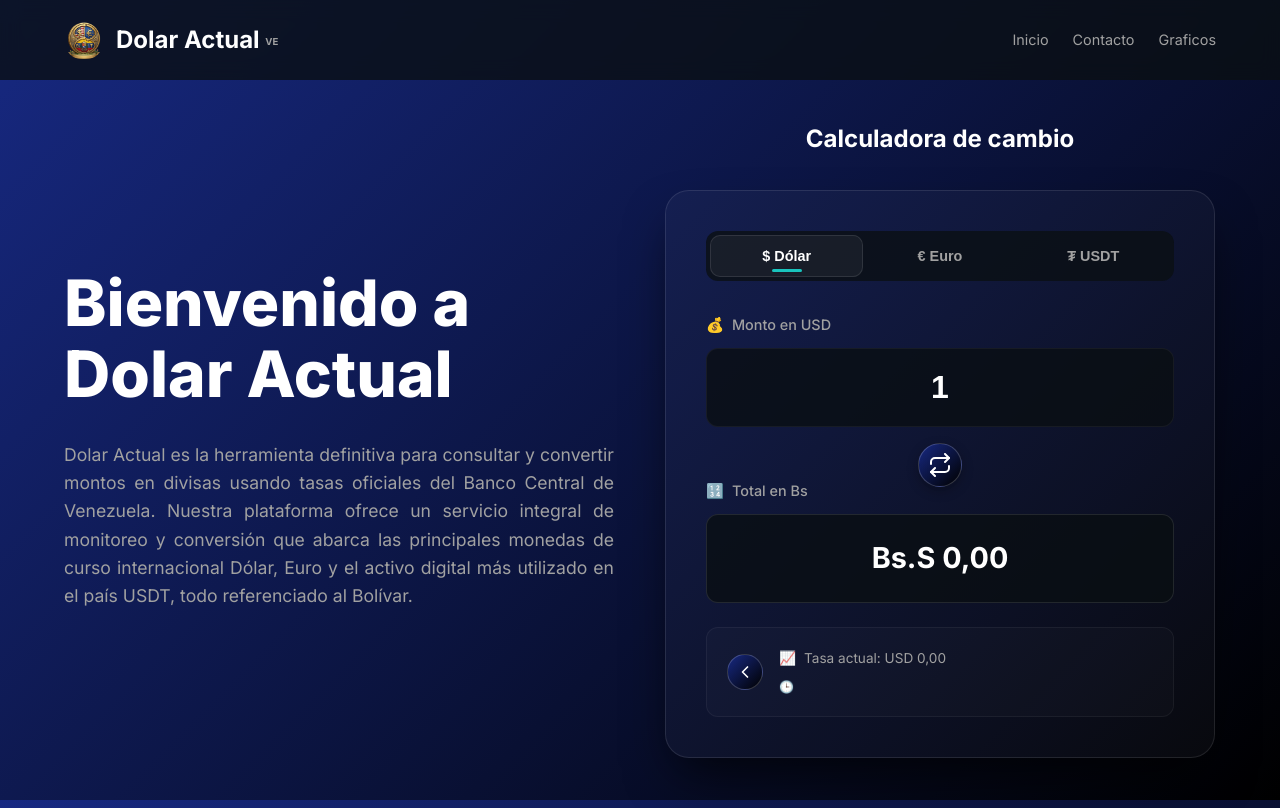
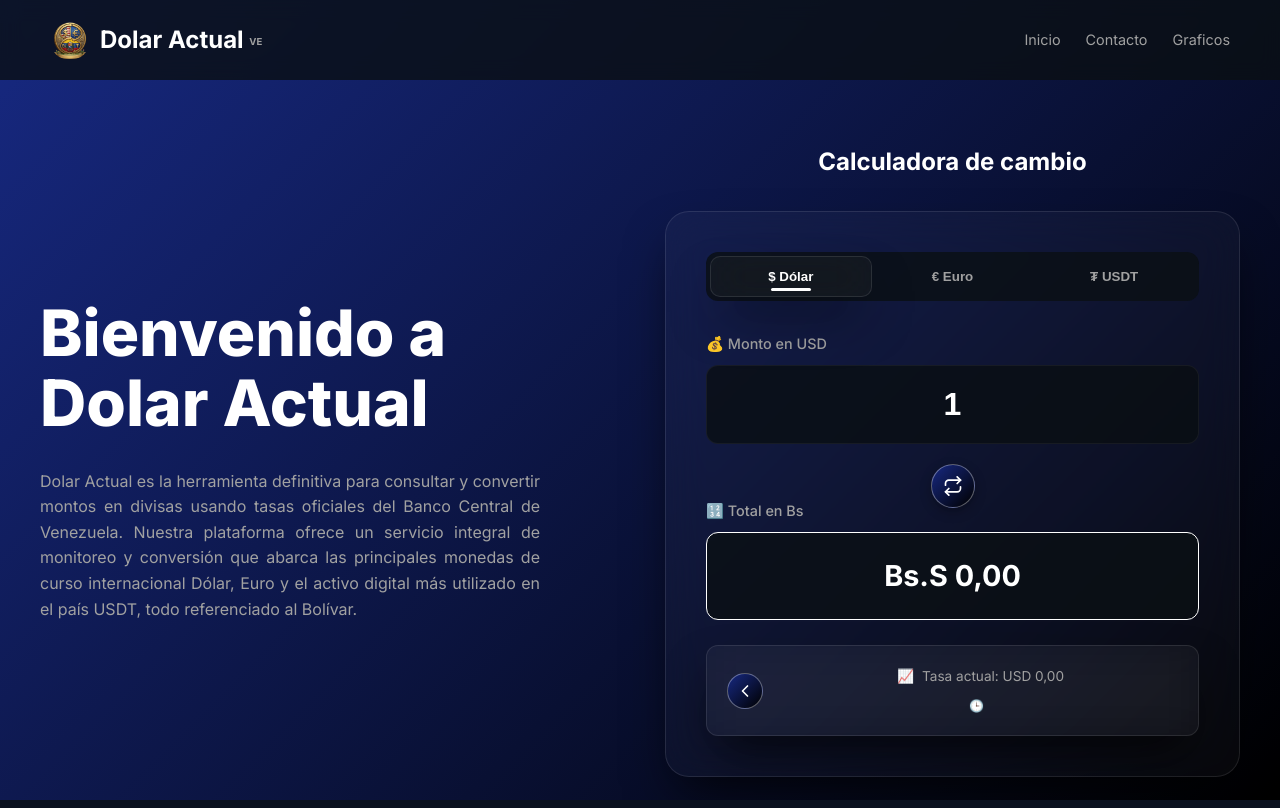
Before and after one commit to Nelson-debug00/telegram_bot, a Flask app: template templates/index.html in a window 1280 px wide. Run offline with Flask 3, Linux system fonts and the light colour scheme; the template is opened without the code that fills it, so the values that code supplies are empty.

Commit message:
Revert "c,i,g"
This reverts commit 27de653ca3c5eee6ef3daf1f576581d9355efb1e.

```diff
--- a/static/css/style.css
+++ b/static/css/style.css
@@ -25,7 +25,7 @@
 
 /* Header & Navbar */
 header {
-  padding: 1.25rem 5%;
+  padding: 20px 50px;
   display: flex;
   justify-content: space-between;
   align-items: center;
@@ -35,20 +35,22 @@
   z-index: 1000;
   background: rgba(11, 15, 19, 0.8);
   backdrop-filter: blur(10px);
-  -webkit-backdrop-filter: blur(10px);
 }
 
 @media (max-width: 768px) {
   header {
-    padding: 1rem 1.25rem;
+    padding: 15px 20px;
+    flex-direction: row;
+    justify-content: space-between;
+    text-align: left;
   }
 }
 
 .logo {
   display: flex;
   align-items: center;
-  gap: 0.75rem;
-  font-size: clamp(1.2rem, 4vw, 1.5rem);
+  gap: 10px;
+  font-size: 1.5rem;
   font-weight: 700;
 }
 
@@ -58,10 +60,9 @@
 }
 
 .logo-icon img {
-  width: 100%;
-  height: 100%;
+  width: 40px;
+  height: 40px;
   border-radius: 50%;
-  object-fit: cover;
 }
 
 .logo a {
@@ -73,12 +74,11 @@
 
 .logo-text {
   text-decoration: none;
-  white-space: nowrap;
 }
 
 nav {
   display: flex;
-  gap: 1.5rem;
+  gap: 25px;
   align-items: center;
 }
 
@@ -89,7 +89,7 @@
   transition: color 0.3s;
   display: flex;
   align-items: center;
-  gap: 0.5rem;
+  gap: 5px;
 }
 
 nav a:hover {
@@ -143,12 +143,11 @@
     flex-direction: column;
     background: rgba(11, 15, 19, 0.98);
     backdrop-filter: blur(15px);
-    -webkit-backdrop-filter: blur(15px);
     width: 100%;
     height: 100vh;
     justify-content: center;
     align-items: center;
-    gap: 2.5rem;
+    gap: 40px;
     transition: 0.3s ease-in-out;
     z-index: 1000;
   }
@@ -165,68 +164,55 @@
 
 /* Main Content */
 main {
-  padding: 120px 5% 50px;
-  max-width: 1400px;
+  padding-top: 120px;
+  max-width: 1200px;
   margin: 0 auto;
   display: flex;
   align-items: center;
   min-height: 100vh;
-  gap: 3rem;
-  flex-wrap: wrap;
+  gap: 50px;
 }
 
-@media (max-width: 900px) {
+@media (max-width: 768px) {
   main {
     padding-top: 100px;
-    flex-direction: column;
-    justify-content: center;
-    gap: 2rem;
   }
 }
 
 .hero-section {
   flex: 1;
-  min-width: 300px;
 }
 
 .hero-section h1 {
-  font-size: clamp(2.5rem, 8vw, 4rem);
+  font-size: 4rem;
   font-weight: 800;
   line-height: 1.1;
-  margin-bottom: 2rem;
+  margin-bottom: 30px;
 }
 
-@media (max-width: 900px) {
-  .hero-section {
-    text-align: center;
-    display: flex;
-    flex-direction: column;
-    align-items: center;
-  }
-
+@media (max-width: 768px) {
   .hero-section h1 {
-    font-size: clamp(2rem, 10vw, 3rem);
+    font-size: 2.5rem;
   }
 }
 
 .hero-section p {
   color: var(--text-gray);
-  font-size: 1.1rem;
-  max-width: 550px;
+  font-size: 1rem;
+  max-width: 500px;
   text-align: justify;
 }
 
-@media (max-width: 900px) {
+@media (max-width: 768px) {
   .hero-section p {
     text-align: center;
-    font-size: 1rem;
+    margin: 0 auto 30px;
   }
 }
 
 /* Calculator Section */
 .calc-section {
   flex: 1;
-  min-width: 320px;
   display: flex;
   flex-direction: column;
   align-items: center;
@@ -235,7 +221,7 @@
 .calc-title {
   font-size: 1.5rem;
   font-weight: 700;
-  margin-bottom: 2rem;
+  margin-bottom: 30px;
   text-align: center;
   width: 100%;
 }
@@ -246,9 +232,9 @@
   -webkit-backdrop-filter: blur(20px);
   border: 1px solid rgba(255, 255, 255, 0.1);
   border-radius: 24px;
-  padding: clamp(1.25rem, 5vw, 2.5rem);
+  padding: 40px;
   width: 100%;
-  max-width: 550px;
+  max-width: 600px;
   box-shadow: 0 25px 50px -12px rgba(0, 0, 0, 0.7);
 }
 
@@ -258,11 +244,11 @@
   background: rgba(11, 15, 19, 0.8);
   border-radius: 12px;
   padding: 4px;
-  margin-bottom: 2rem;
+  margin-bottom: 30px;
 }
 
 .toggle-btn {
-  padding: 0.75rem;
+  padding: 12px;
   border: none;
   background: transparent;
   color: var(--text-gray);
@@ -273,31 +259,26 @@
   display: flex;
   justify-content: center;
   align-items: center;
-  gap: 0.5rem;
-  font-size: 0.9rem;
-}
-
-@media (max-width: 400px) {
-  .toggle-btn {
-    font-size: 0.8rem;
-    padding: 0.5rem;
-  }
+  gap: 8px;
 }
 
 .toggle-btn.active {
   color: white;
-  background: rgba(255, 255, 255, 0.05);
+  box-shadow: 0 25px 50px -12px rgba(0, 0, 0, 0.7);
+  background: rgba(255, 255, 255, 0.03);
+  backdrop-filter: blur(20px);
+  -webkit-backdrop-filter: blur(20px);
   border: 1px solid rgba(255, 255, 255, 0.1);
 }
 
 .toggle-btn.active::after {
   content: "";
   display: block;
-  width: 30px;
+  width: 40px;
   height: 3px;
-  background: var(--accent-teal);
+  background: white;
   position: absolute;
-  bottom: 4px;
+  bottom: 5px;
   border-radius: 2px;
 }
 
@@ -306,16 +287,15 @@
 }
 
 .input-group {
-  margin-bottom: 1.5rem;
+  margin-bottom: 25px;
 }
 
 .label {
-  display: flex;
-  align-items: center;
-  gap: 0.5rem;
+  display: inline-block;
+  gap: 8px;
   color: var(--text-gray);
   font-size: 0.9rem;
-  margin-bottom: 0.75rem;
+  margin-bottom: 10px;
   font-weight: 500;
 }
 
@@ -324,32 +304,31 @@
   background: rgba(11, 15, 19, 0.8);
   border: 1px solid rgba(255, 255, 255, 0.05);
   border-radius: 12px;
-  padding: 1.25rem;
+  padding: 20px;
   color: var(--text-white);
-  font-size: clamp(1.5rem, 6vw, 2rem);
+  font-size: 2rem;
   text-align: center;
   font-weight: 700;
   outline: none;
-  transition: all 0.3s;
+  transition: border-color 0.3s;
 }
 
 .currency-input:focus {
-  border-color: var(--accent-teal);
-  box-shadow: 0 0 0 3px rgba(25, 195, 189, 0.1);
+  border-color: white;
 }
 
 .switch-container {
   display: flex;
   justify-content: center;
   align-items: center;
-  margin: -0.5rem 0 -0.5rem 0;
+  margin: -5px 0 -10px 0;
   position: relative;
   z-index: 10;
 }
 
 .switch-btn {
   background: linear-gradient(135deg, hsl(230, 70%, 30%) 0%, #000000 100%);
-  border: 1px solid rgba(255, 255, 255, 0.2);
+  border: 1px solid rgba(255, 255, 255, 0.356);
   color: white;
   width: 44px;
   height: 44px;
@@ -364,55 +343,55 @@
 
 .switch-btn:hover {
   transform: scale(1.1);
-  border-color: var(--accent-teal);
-  box-shadow: 0 0 15px rgba(25, 195, 189, 0.3);
+  background: white;
+  color: var(--bg-dark);
+  box-shadow: 0 0 20px rgba(255, 255, 255, 0.2);
 }
 
 .switch-btn:active {
   transform: scale(0.95);
 }
 
+.switch-btn svg {
+  width: 20px;
+  height: 20px;
+}
+
 .result-box {
   background: rgba(11, 15, 19, 0.8);
-  border: 1px solid rgba(255, 255, 255, 0.1);
+  border: 1px solid white;
   border-radius: 12px;
-  padding: 1.25rem;
+  padding: 20px;
   text-align: center;
-  margin-bottom: 1.5rem;
+  margin-bottom: 25px;
   overflow: hidden;
+  white-space: nowrap;
 }
 
 .result-value {
   color: white;
-  font-size: clamp(1.4rem, 5vw, 1.8rem);
+  font-size: 1.8rem;
   font-weight: 700;
-  word-break: break-all;
 }
 
 .info-box {
-  background: rgba(255, 255, 255, 0.02);
-  border: 1px solid rgba(255, 255, 255, 0.05);
+  box-shadow: 0 25px 50px -12px rgba(0, 0, 0, 0.7);
+  background: rgba(255, 255, 255, 0.03);
+  backdrop-filter: blur(20px);
+  -webkit-backdrop-filter: blur(20px);
+  border: 1px solid rgba(255, 255, 255, 0.1);
   border-radius: 12px;
-  padding: 1.25rem;
+  padding: 20px;
   display: flex;
   align-items: center;
-  gap: 1rem;
+  gap: 20px;
   font-size: 0.85rem;
   color: var(--text-gray);
-  width: 100%;
-}
-
-@media (max-width: 400px) {
-  .info-box {
-    flex-direction: column;
-    text-align: center;
-    gap: 0.75rem;
-  }
 }
 
 .toggle-rate-btn {
-  background: linear-gradient(135deg, hsl(230, 70%, 30%) 0%, #000000 100%);
-  border: 1px solid rgba(255, 255, 255, 0.2);
+  background:linear-gradient(135deg, hsl(230, 70%, 30%) 0%, #000000 100%);
+  border: 1px solid rgba(255, 255, 255, 0.356);
   color: white;
   width: 36px;
   height: 36px;
@@ -426,40 +405,49 @@
 }
 
 .toggle-rate-btn:hover {
+  background: white;
+  color: var(--bg-dark);
+  transform: scale(1.1);
+}
+
+.toggle-rate-btn.active {
+  background: var(--accent-teal);
+  color: var(--bg-dark);
   border-color: var(--accent-teal);
-  transform: scale(1.1);
+  transform: rotate(180deg);
 }
 
 .info-content {
   display: flex;
   flex-direction: column;
-  gap: 0.5rem;
+  gap: 8px;
   flex: 1;
 }
 
 .info-row {
   display: flex;
+  justify-content: center;
   align-items: center;
-  gap: 0.5rem;
+  gap: 8px;
 }
 
-@media (max-width: 400px) {
-  .info-row {
-    justify-content: center;
+/* Base Responsive */
+@media (max-width: 900px) {
+  main {
+    flex-direction: column;
+    padding: 100px 30px;
+    text-align: center;
+  }
+
+  .hero-section h1 {
+    font-size: 3rem;
+  }
+
+  .hero-section p {
+    margin: 0 auto;
+  }
+
+  .calc-title {
+    text-align: center;
   }
 }
-
-/* Utility Classes */
-.hidden {
-  display: none !important;
-}
-
-/* Animations */
-@keyframes fadeIn {
-  from { opacity: 0; transform: translateY(20px); }
-  to { opacity: 1; transform: translateY(0); }
-}
-
-.hero-section, .calc-section {
-  animation: fadeIn 0.8s ease forwards;
-}
```
Also changed, not shown: static/css/contacto.css (+78 -74 lines), static/css/graficos.css (+25 -32 lines).
